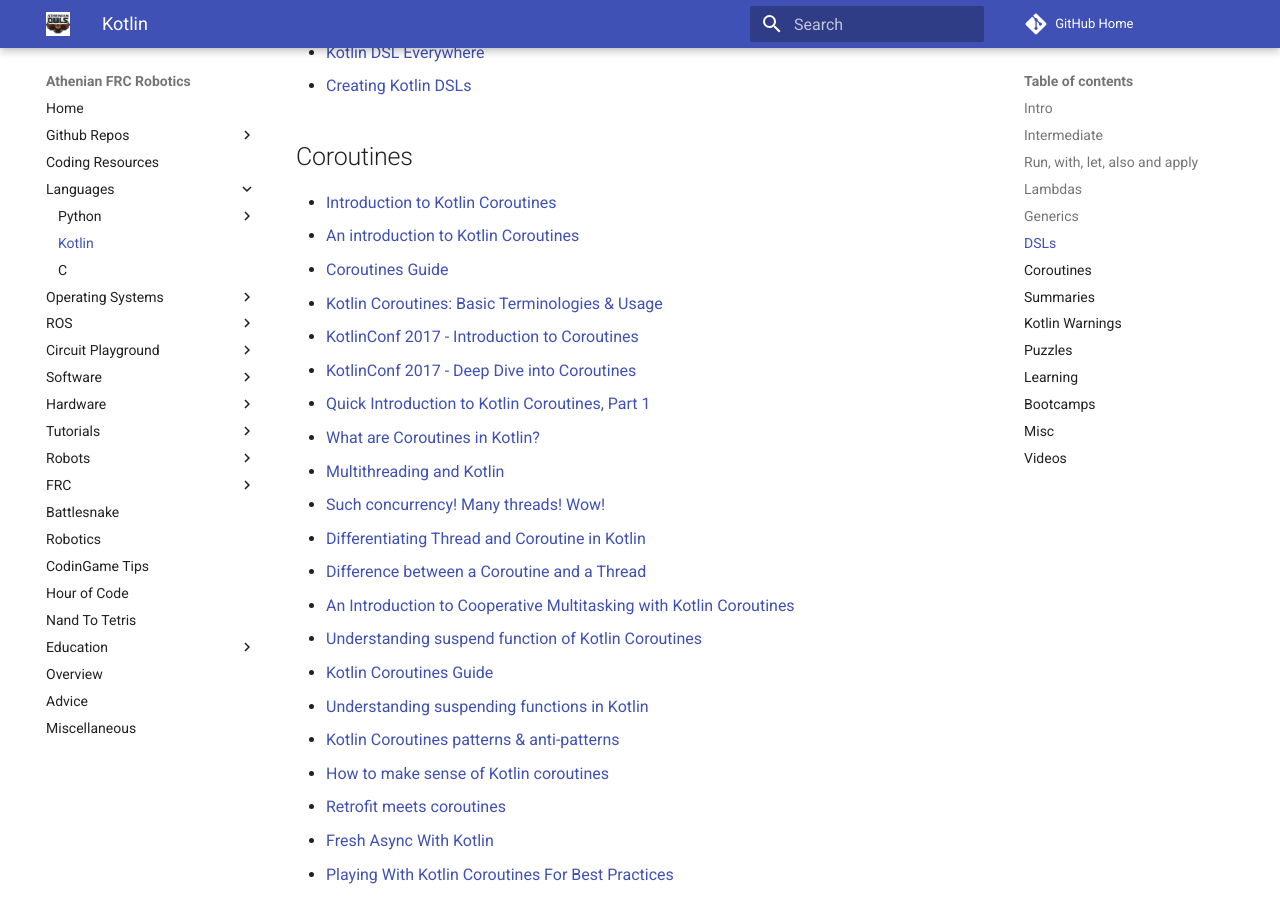
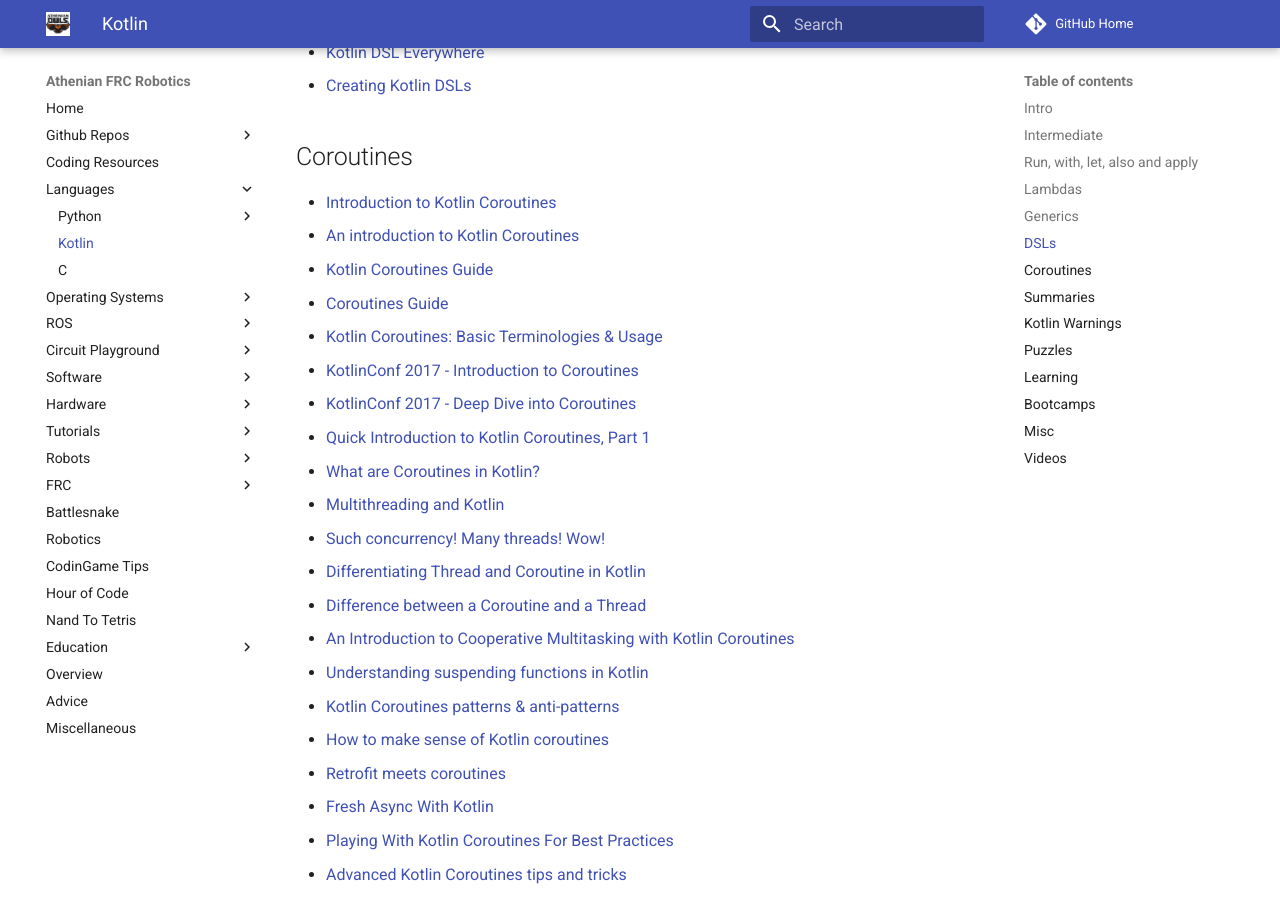
Before and after one commit to athenian-robotics/athenian-robotics-mkdocs, an MkDocs documentation site: the page built from docs/kotlin.md, in a window 1280 px wide and 900 px high, scrolled down 3999 px. Built offline with MkDocs 1.6.1 and Material for MkDocs 9.7.7, drawn with Linux system fonts in a browser that asks for light colours; comment, search, counter and statistics services are not loaded.

Commit message:
Update docs

```diff
--- a/docs/kotlin.md
+++ b/docs/kotlin.md
@@ -129,8 +130,6 @@
 * [Differentiating Thread and Coroutine in Kotlin](https://medium.com/@elye.project/differentiating-thread-and-coroutine-launch-runblocking-in-kotlin-28219506c002)
 * [Difference between a Coroutine and a Thread](https://stackoverflow.com/questions/1934715/difference-between-a-coroutine-and-a-thread)
 * [An Introduction to Cooperative Multitasking with Kotlin Coroutines](https://blog.pronghorn.tech/cooperative-multitasking-with-kotlin-coroutines/)
-* [Understanding suspend function of Kotlin Coroutines](https://medium.com/@elye.project/understanding-suspend-function-of-coroutines-de26b070c5ed)
-* [Kotlin Coroutines Guide](https://kotlinexpertise.com/kotlin-coroutines-guide/)
 * [Understanding suspending functions in Kotlin](https://medium.com/@desaismital/understanding-suspending-functions-in-kotlin-3aae4bfd9991)
 * [Kotlin Coroutines patterns & anti-patterns](https://proandroiddev.com/kotlin-coroutines-patterns-anti-patterns-f9d12984c68e)
 * [How to make sense of Kotlin coroutines](https://proandroiddev.com/how-to-make-sense-of-kotlin-coroutines-b666c7151b93)
```
Also changed, not shown: other parts of docs/kotlin.md (+1 -0 lines).
